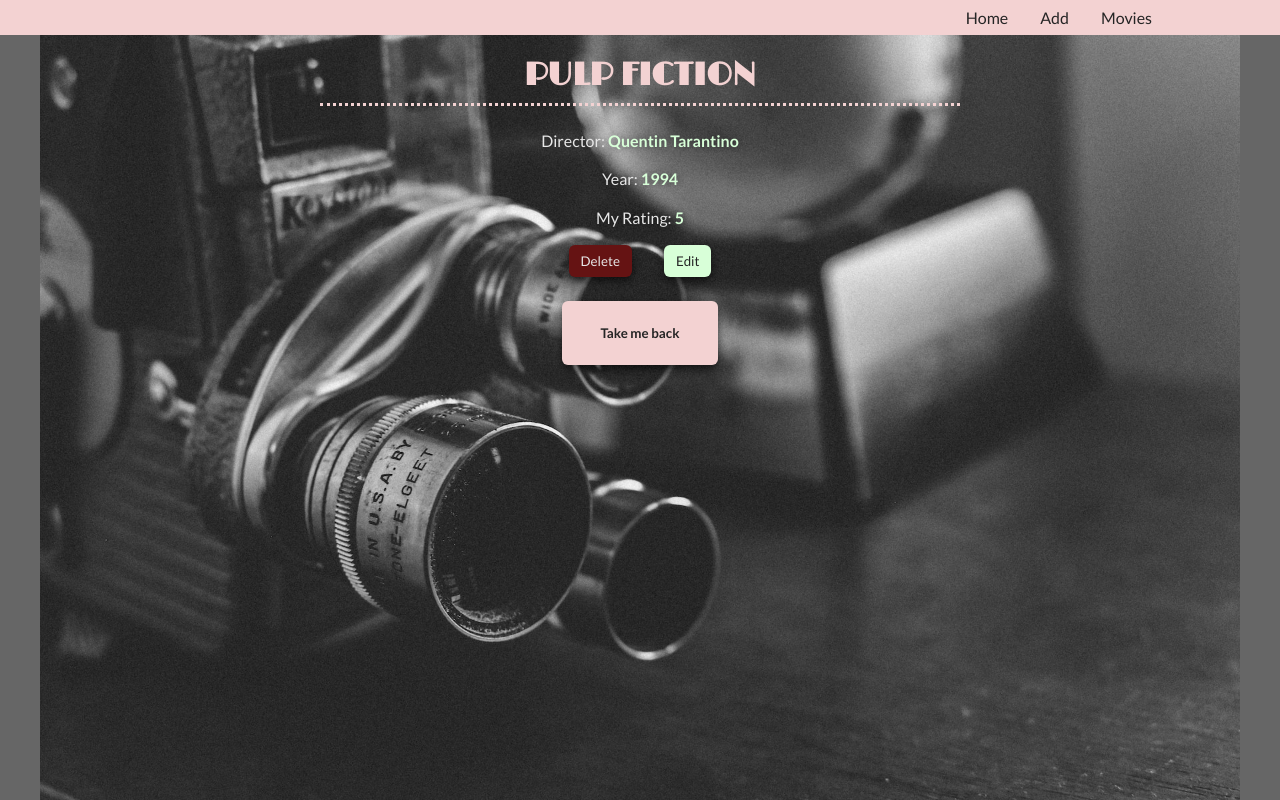
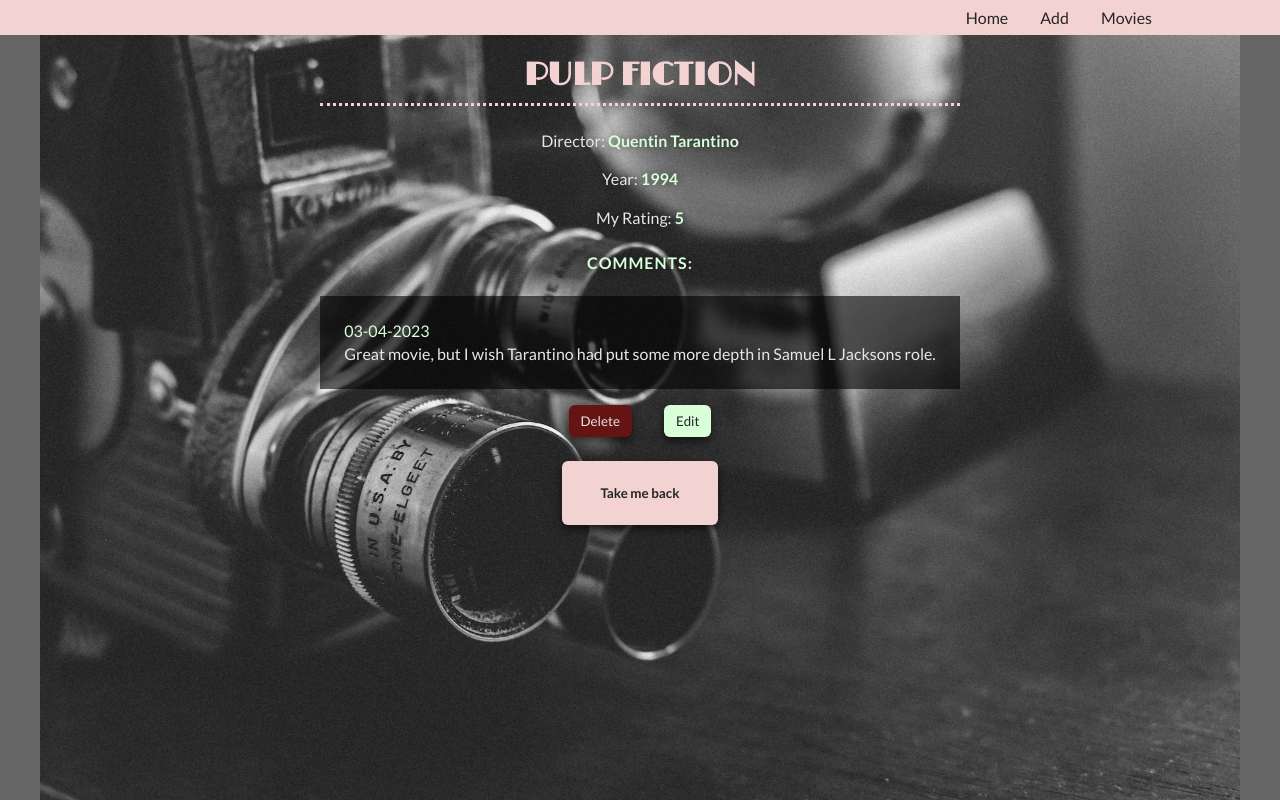
Before and after one commit to cecilialjungquist/examination-ramverk, a React (Vite) app: page /0 in a window 1280 px wide. Built offline with nearby package versions, Linux system fonts and the light colour scheme.

Commit message:
Swaped imdb to comments

```diff
--- a/public/data.json
+++ b/public/data.json
@@ -6,7 +6,12 @@
             "director": "Quentin Tarantino",
             "year": "1994",
             "img": "https://m.media-amazon.com/images/M/MV5BNGNhMDIzZTUtNTBlZi00MTRlLWFjM2ItYzViMjE3YzI5MjljXkEyXkFqcGdeQXVyNzkwMjQ5NzM@._V1_FMjpg_UX1000_.jpg",
-            "imdb": "https://www.imdb.com/title/tt0110912/",
+            "comments": [
+                {
+                    "date": "03-04-2023",
+                    "body": "Great movie, but I wish Tarantino had put some more depth in Samuel L Jacksons role."
+                }
+            ],
             "rating": 5
         },
         {
@@ -15,7 +20,12 @@
             "director": "Stanley Kubrick",
             "year": "1971",
             "img": "https://m.media-amazon.com/images/M/MV5BMTY3MjM1Mzc4N15BMl5BanBnXkFtZTgwODM0NzAxMDE@._V1_FMjpg_UX1000_.jpg",
-            "imdb": "https://www.imdb.com/title/tt0066921/",
+            "comments": [
+                {
+                    "date": "03-04-2023",
+                    "body": "Great movie, but I wish Tarantino had put some more depth in Samuel L Jacksons role."
+                }
+            ],
             "rating": 4
         },
         {
@@ -24,7 +34,16 @@
             "director": "Sergio Pablos",
             "year": "2019",
             "img": "https://m.media-amazon.com/images/M/MV5BMWYwOThjM2ItZGYxNy00NTQwLWFlZWEtM2MzM2Q5MmY3NDU5XkEyXkFqcGdeQXVyMTkxNjUyNQ@@._V1_.jpg",
-            "imdb": "https://www.imdb.com/title/tt4729430/",
+            "comments": [
+                {
+                    "date": "12-02-2023",
+                    "body": "Best xmas movie there is."
+                },
+                {
+                    "date": "10-02-2023",
+                    "body": "This is a second comment woth some text inside the body of the comment."
+                }
+            ],
             "rating": 4
         },
         {
@@ -33,7 +52,16 @@
             "director": "Wes Anderson",
             "year": "2009",
             "img": "https://m.media-amazon.com/images/M/MV5BOGUwYTU4NGEtNDM4MS00NDRjLTkwNmQtOTkwMWMyMjhmMjdlXkEyXkFqcGdeQXVyMTMxODk2OTU@._V1_.jpg",
-            "imdb": "https://www.imdb.com/title/tt0432283/",
+            "comments": [
+                {
+                    "date": "12-02-2023",
+                    "body": "Best xmas movie there is."
+                },
+                {
+                    "date": "10-02-2023",
+                    "body": "This is a second comment woth some text inside the body of the comment."
+                }
+            ],
             "rating": 4
         }
     ]
--- /dev/null
+++ b/src/components/Comment.jsx
@@ -0,0 +1,14 @@
+import './_Comment.scss';
+
+function Comment({ comment }) {
+    return (
+        <section className="comment">
+            <p>
+                <time dateTime={comment.date}>{comment.date}</time>
+            </p>
+            <p>{comment.body}</p>
+        </section>
+    );
+}
+
+export default Comment;
--- a/src/components/MovieCard.jsx
+++ b/src/components/MovieCard.jsx
@@ -4,17 +4,13 @@
 
 function MovieCard({ movie }) {
 
-    // Check if link is ok
-    function checkSrc(src, isImage) {
+    // Check if img source is ok
+    function checkSrc(src) {
         let checkedSrc;
         try {
             checkedSrc = new URL(src);
         } catch (error) {
-            if (isImage) {
-                return defaultImage;
-            } else {
-                return 'https://www.imdb.com/';
-            }
+            return defaultImage;
         }
         return src;
     }
@@ -23,7 +19,7 @@
         <article className='movie-card'>
             <figure>
                 <Link to={`/${movie.id}`} state={movie}>
-                    <img src={checkSrc(movie.img, true)} alt="Movie poster" />
+                    <img src={checkSrc(movie.img)} alt="Movie poster" />
                 </Link>
             </figure>
             <section className='content'>
@@ -32,8 +28,8 @@
                     <p>{movie.year}</p>
                     <p>{movie.director}</p>
                     <p> <em>&#9733;</em> {movie.rating}</p>
+                    <p>Comments: {movie.comments.length}</p>
                 </section>
-                <a href={checkSrc(movie.imdb)} target="_blank">Link to IMDB</a>
             </section>
         </article>
     );
--- /dev/null
+++ b/src/components/_Comment.scss
@@ -0,0 +1,19 @@
+@import '../styles/mixins';
+@import '../styles/variables';
+
+.comment {
+    background-color: $backgroundDark;
+    padding: $whiteSpace--big;
+    margin-top: $whiteSpace--big;
+
+    p {
+        text-shadow: $textShadow;
+        color: $fontWhite;
+        font-weight: normal;
+        text-shadow: none;
+
+        time {
+            color: $accentGreen;
+        }
+    }
+}
--- a/src/components/_MovieCard.scss
+++ b/src/components/_MovieCard.scss
@@ -15,17 +15,10 @@
 
     .content {
 
-        section {
-            padding-bottom: $whiteSpace--normal;
-        }
-
         em {
             font-style: normal;
             margin-right: $whiteSpace--normal;
         }
 
-        a {
-            color: $primaryPink;
-        }
     }
 }
--- a/src/styles/_base.scss
+++ b/src/styles/_base.scss
@@ -99,7 +99,7 @@
 
 .primary-btn-container {
     @include flex-col-center;
-    position: absolute;
+    position: fixed;
     bottom: 1rem;
     left: 0;
     right: 0;
--- a/src/views/Movie.jsx
+++ b/src/views/Movie.jsx
@@ -4,6 +4,7 @@
 import { useState } from "react";
 import Button from '../components/Button';
 import EditMovie from "../components/EditMovie";
+import Comment from "../components/Comment";
 
 function Movie() {
     const id = useParams().id;
@@ -13,6 +14,13 @@
     const [showEdit, setShowEdit] = useState(false);
 
     const [movie] = movies.filter(movie => movie.id.toString() === id);
+    let comments;
+
+    if (movie) {
+        // Fixa id här på ett bättre sätt
+        comments = movie.comments.map(comment => <Comment comment={comment} key={movie.id + Math.random()} />);
+        console.log(comments)
+    }
 
     function handleDelete() {
         dispatch(deleteMovie(movie));
@@ -38,6 +46,10 @@
                                 <p><span>Director:</span> {movie.director}</p>
                                 <p><span>Year:</span> {movie.year}</p>
                                 <p><span>My Rating:</span> {movie.rating}</p>
+                                <section>
+                                    <h4>Comments:</h4>
+                                    {comments}
+                                </section>
                                 <section className="btn-section">
                                     <Button children={'Delete'} type={'delete'} onClick={handleDelete} />
                                     <Button children={'Edit'} type={'edit'} onClick={handleEdit} />
--- a/src/views/_views.scss
+++ b/src/views/_views.scss
@@ -10,6 +10,7 @@
 }
 
 .movie {
+    padding: $whiteSpace--big 0 $whiteSpace--big * 4;
 
     .info {
         @include flex-col-center;
@@ -36,6 +37,8 @@
 }
 
 .add-movie {
+    padding: $whiteSpace--big 0 $whiteSpace--big * 4;
+
     form, button {
         margin: $whiteSpace--big 0;
     }
```
